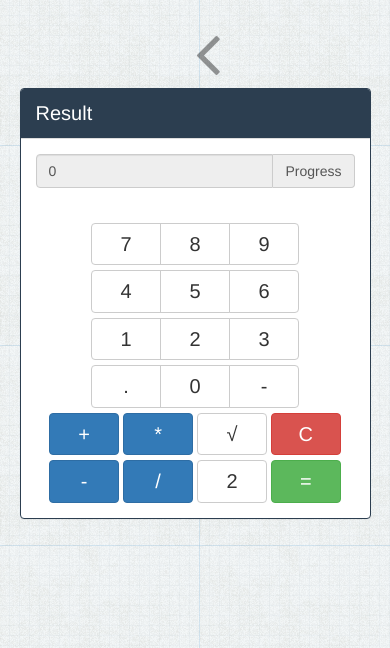
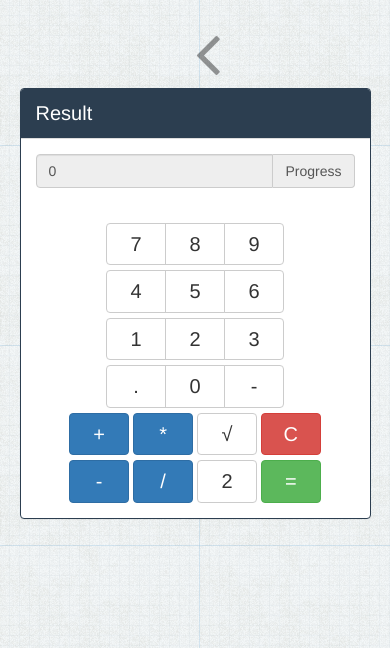
Before and after one commit to aleksimonaco/calculator, a PHP site: page / in a window 390 px wide. Shown: the part 54-702 px from the top of the page. Run offline with PHP 8.4, Linux system fonts and the light colour scheme; some libraries are stand-ins or nearby versions.

Commit message:
Responsive buttons width

```diff
--- a/styles.css
+++ b/styles.css
@@ -6,7 +6,7 @@
 	}
 
 	.btn {
-		width: 70px !important;
+		width: 60px !important;
 	}
 
 	.button {
```
